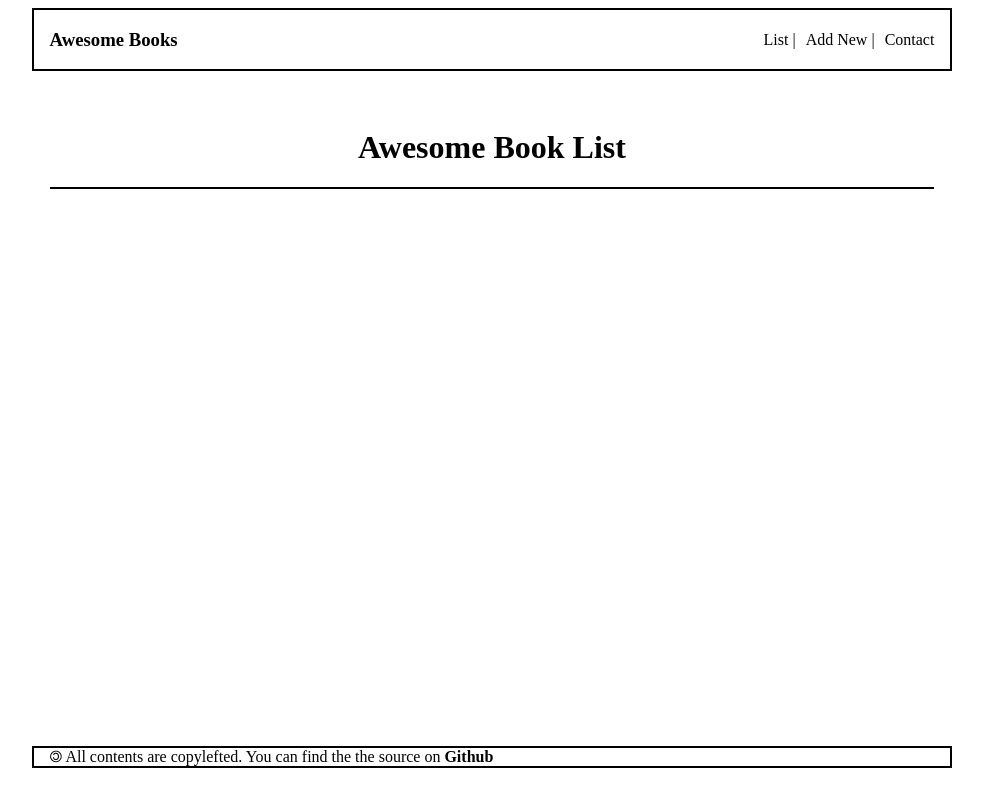
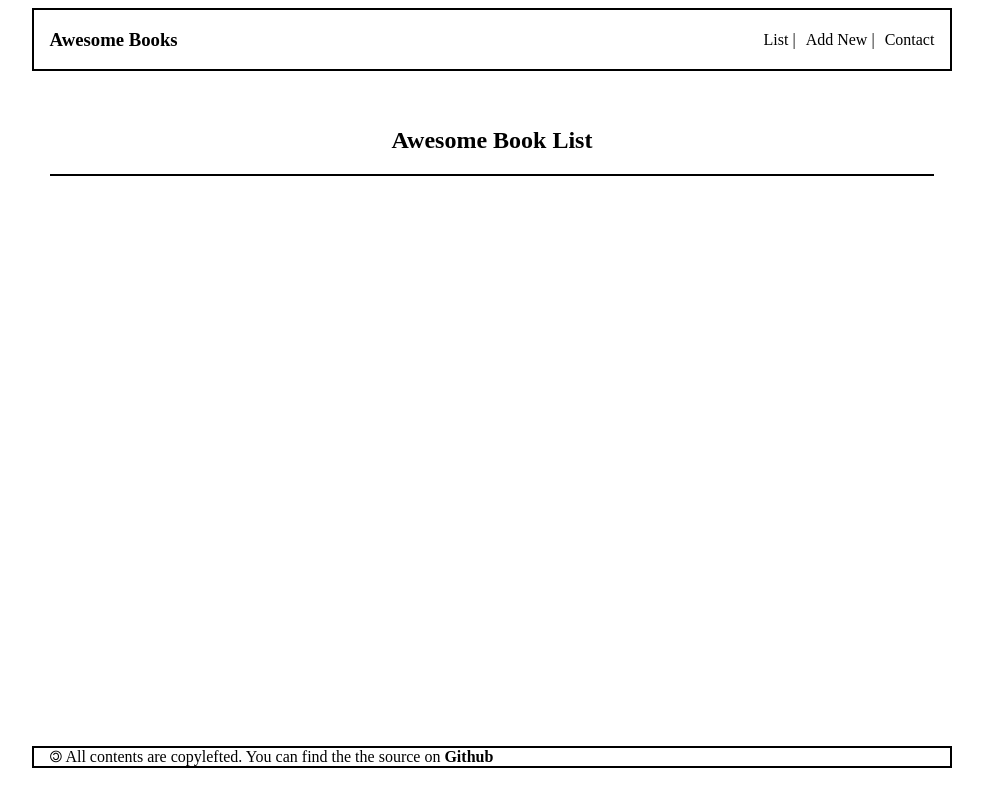
Before and after one commit to portfolio-roy/awesome-books-basic-utsargo-tanveer, a website: page index.html in a window 1280 px wide. Shown: the whole page, without its empty margins (148-1131 px from the left). Drawn offline with Linux system fonts and the light colour scheme.

Commit message:
Change booklist heading to h2

```diff
--- a/index.html
+++ b/index.html
@@ -24,7 +24,7 @@
       <p id="date"></p>
       <!--Switchable content-->
       <div class="content" id="list">
-      <h1>Awesome Book List</h1>
+      <h2>Awesome Book List</h2>
       <table id="book-list"></table>
   </div>
     <div class="content d-none" id="add-book">
```
Also changed, not shown: index.js (+0 -9 lines).
